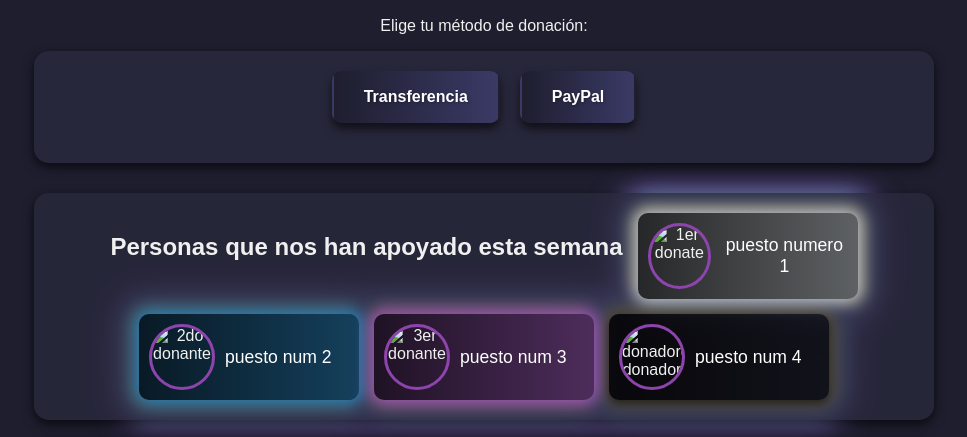
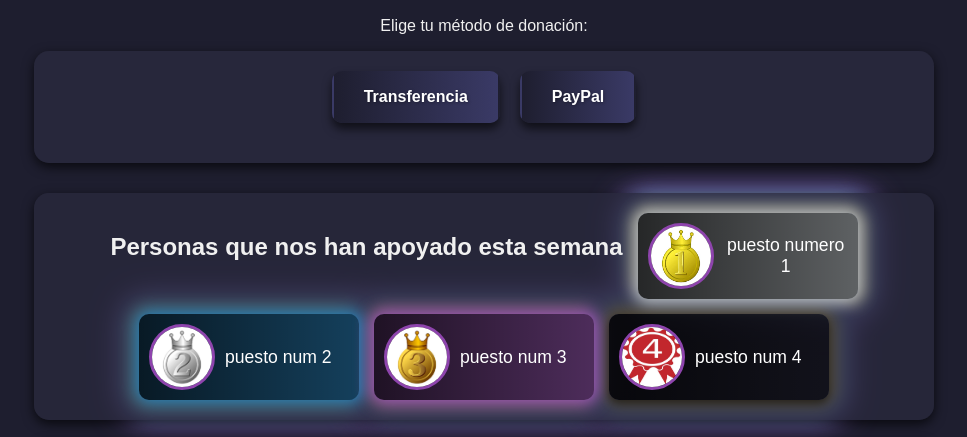
Before and after one commit to charly-erm/donaciones, a plain HTML site: page index.html in a window 1280 px wide. Shown: the part 363-800 px from the top of the page, without its empty margins (156-1123 px from the left). Drawn offline with Linux system fonts and the light colour scheme.

Commit message:
cambios en las imagenes se quito donadorestop/ , de las personas que han apoyado en esta semana del archivo index.html.

```diff
--- a/index.html
+++ b/index.html
@@ -204,22 +204,22 @@
             <h2>Personas que nos han apoyado esta semana</h2>
             <div class="donor-card">
                 <div class="neon-effect"></div>
-                <img src="donadorestop/1ro.jpg" alt="1er donate">
+                <img src="1ro.jpg" alt="1er donate">
                 <p>puesto numero 1</p>
             </div>
             <div class="donor-card">
                 <div class="neon-effect"></div>
-                <img src="donadorestop/2do.jpg" alt="2do donante">
+                <img src="2do.jpg" alt="2do donante">
                 <p>puesto num 2</p>
             </div>
             <div class="donor-card">
                 <div class="neon-effect"></div>
-                <img src="donadorestop/3ro.jpg" alt="3er donante">
+                <img src="3ro.jpg" alt="3er donante">
                 <p>puesto num 3</p>
             </div>
             <div class="donor-card">
                 <div class="neon-effect"></div>
-                <img src="donadorestop/4to.jpg" alt="donadorestop/4to donador">
+                <img src="4to.jpg" alt="donadorestop/4to donador">
                 <p>puesto num 4</p>
             </div>
             <!-- Agrega más tarjetas de donantes según sea necesario -->
```
